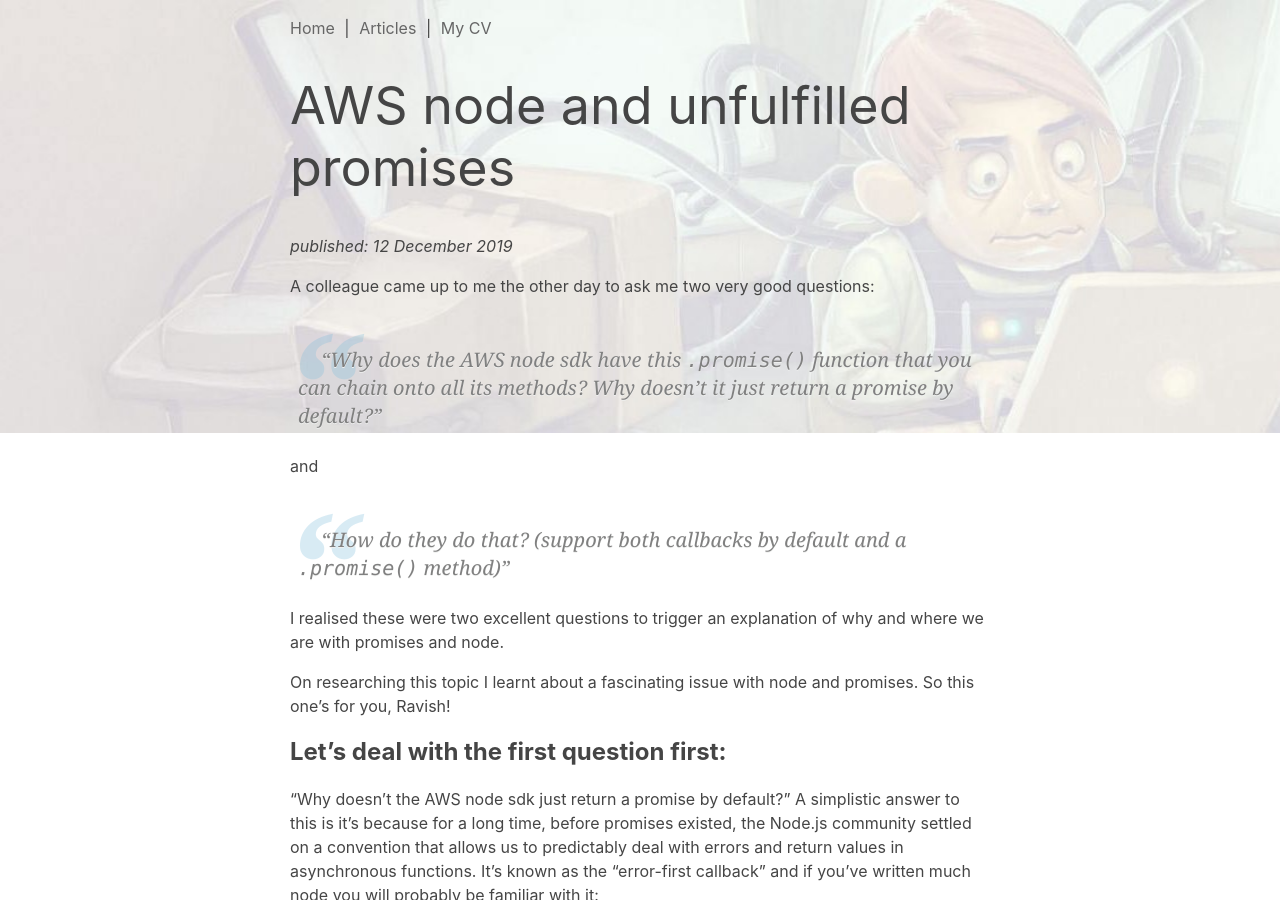
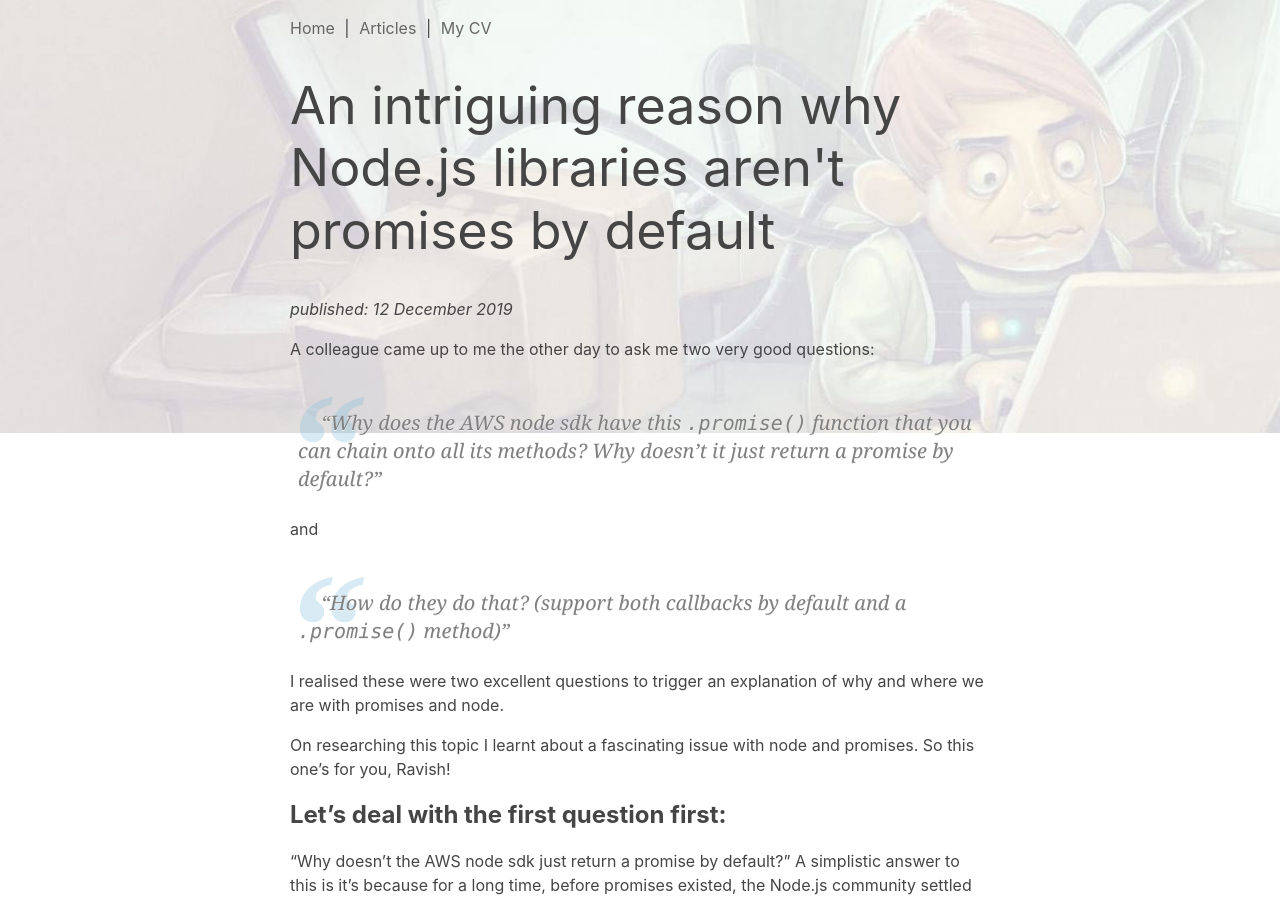
Before and after one commit to nickmeldrum/nickmeldrumdotcom-githubpages, a Jekyll site: the page built from _posts/2019-12-12-intriguing-reason-node-not-promises-by-default.md, in a window 1280 px wide and 900 px high. Built offline with Jekyll 4.4.1, drawn with Linux system fonts in a browser that asks for light colours.

Commit message:
title rename of node post

```diff
--- a/_posts/2019-12-12-aws-node-and-unfulfilled-promises.md
+++ b/_posts/2019-12-12-intriguing-reason-node-not-promises-by-default.md
@@ -1,6 +1,6 @@
 ---
 layout: default
-title: "AWS node and unfulfilled promises"
+title: "An intriguing reason why Node.js libraries aren't promises by default"
 ShortDescription: "What is up with this .promise() method in the aws node sdk?"
 ---
 
```
